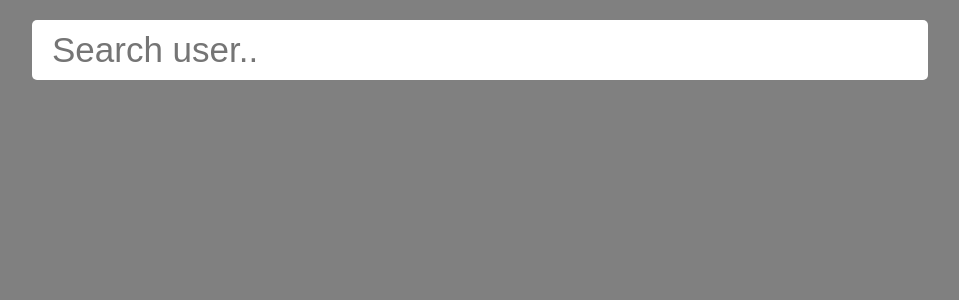
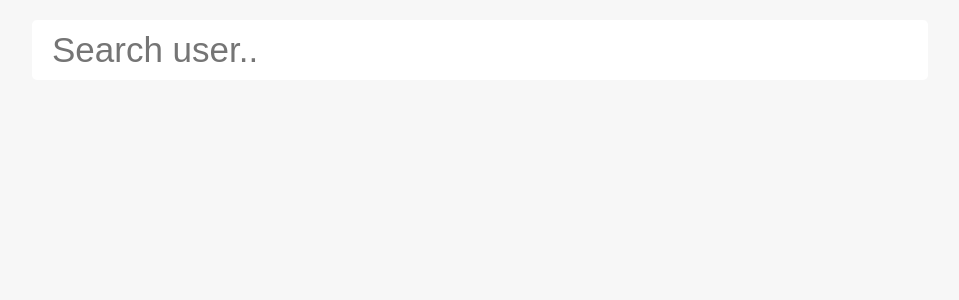
Before and after one commit to Gujex/githubSearch, a React (Create React App) app: page / in a window 1280 px wide. Shown: the top 300 px of the page, without its empty margins (160-1119 px from the left). Built offline with nearby package versions, Linux system fonts and the light colour scheme.

Commit message:
css changes

```diff
--- a/src/components/form/form.module.css
+++ b/src/components/form/form.module.css
@@ -1,5 +1,11 @@
 body {
-    background-color: gray;
+    background-color: rgb(247, 247, 247);
+}
+
+a {
+    list-style: none;
+    text-decoration: none;
+    color: #222;
 }
 
 .wrapper {
@@ -47,7 +53,7 @@ body {
     display: flex;
     border-radius: 3px;
     align-items: center;
-    background-color: #f6f8fa;
+    background-color: #fdfdfd;
 }
 
 .linkContainer:hover {
```
